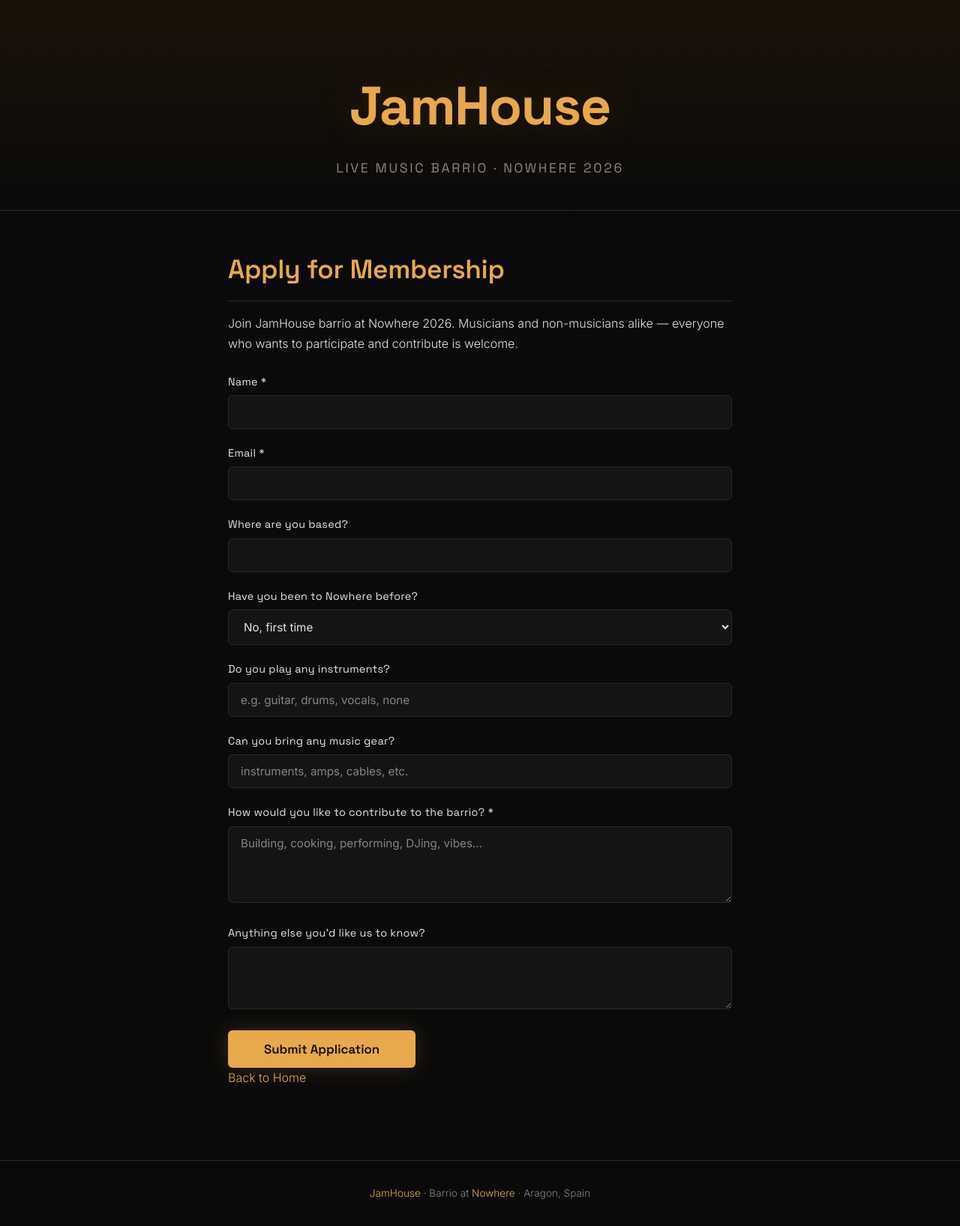
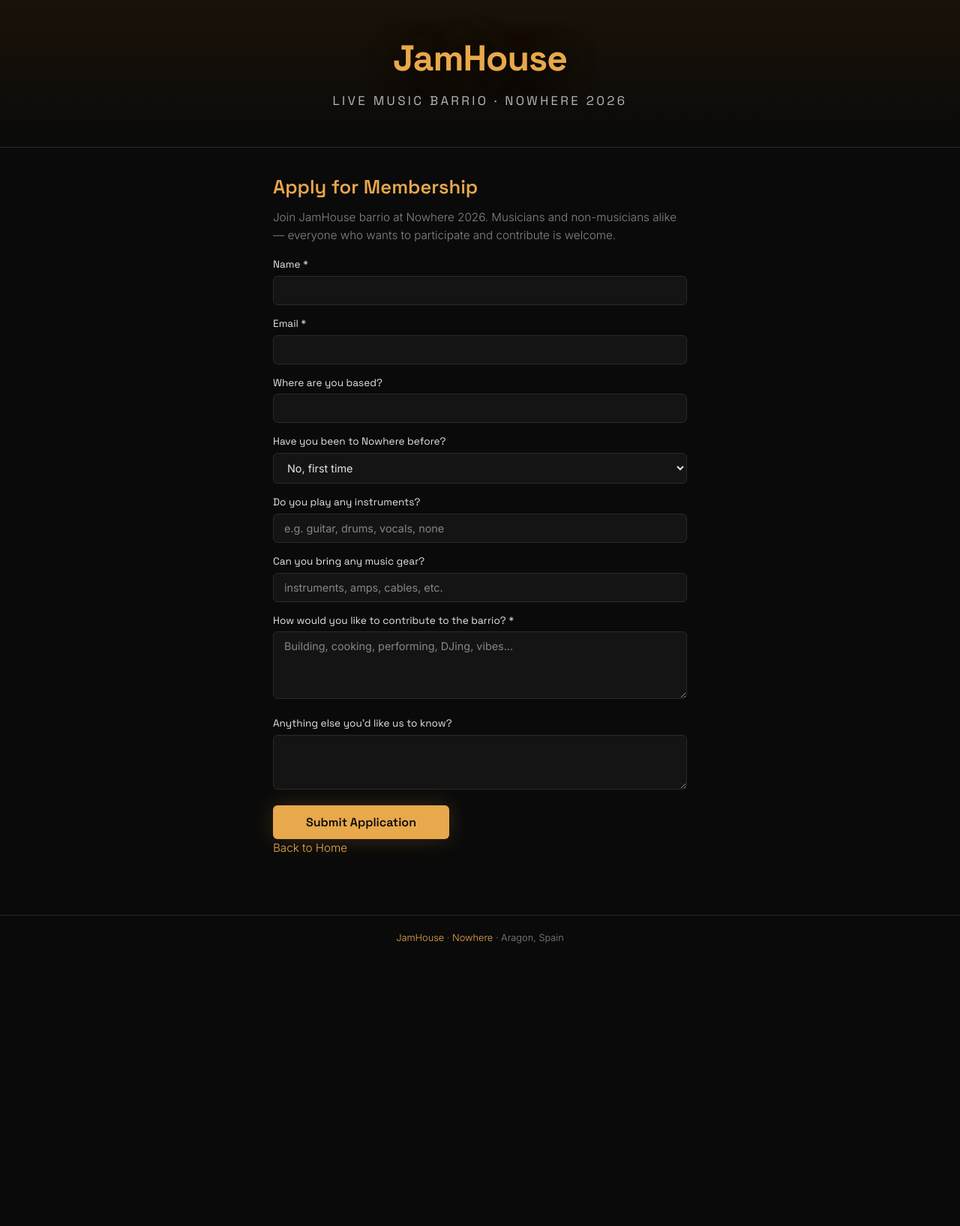
Before and after one commit to jamhousebarrio/jamhousebarrio.github.io, a Jekyll site: the page built from apply.md, in a window 1280 px wide. Shown: the whole page at 75% size. Built offline with Jekyll 4.4.1, drawn with Linux system fonts in a browser that asks for light colours; after the commit the page ends 1281 px from its top, so only the background shows below that.

Commit message:
Single-page hero with background image, responsive layout

```diff
--- a/_layouts/default.html
+++ b/_layouts/default.html
@@ -20,130 +20,161 @@
       --body: Inter, sans-serif;
     }
     * { margin: 0; padding: 0; box-sizing: border-box; }
-    html { scroll-behavior: smooth; }
+    html { scroll-behavior: smooth; font-size: 16px; }
     body {
       font-family: var(--body);
       background: var(--bg);
       color: var(--text);
       font-weight: 300;
-      line-height: 1.7;
+      line-height: 1.6;
       min-height: 100vh;
     }
-    .hero {
+    /* ---- HOME PAGE ---- */
+    .page-home .hero {
+      position: relative;
+      min-height: 100vh;
+      display: flex;
+      flex-direction: column;
+      justify-content: center;
+      align-items: center;
       text-align: center;
-      padding: 80px 24px 40px;
-      background: linear-gradient(180deg, #1a1208 0%, var(--bg) 100%);
-      border-bottom: 1px solid var(--border);
+      overflow: hidden;
+    }
+    .hero-bg {
+      position: absolute;
+      inset: 0;
+      background: url('/images/hero.jpg') center center / cover no-repeat;
+      filter: brightness(0.35);
+      z-index: 0;
+    }
+    .hero-content {
+      position: relative;
+      z-index: 1;
+      padding: 40px 24px;
+      max-width: 700px;
     }
     .hero-title {
       font-family: var(--heading);
-      font-size: clamp(2.5rem, 8vw, 4.5rem);
+      font-size: clamp(3rem, 10vw, 5.5rem);
       font-weight: 700;
       letter-spacing: -0.02em;
       color: var(--accent);
-      text-shadow: 0 0 60px var(--accent-glow);
-      margin-bottom: 8px;
+      text-shadow: 0 0 80px var(--accent-glow), 0 2px 40px rgba(0,0,0,0.8);
+      margin-bottom: 4px;
     }
     .hero-sub {
       font-family: var(--heading);
-      font-size: clamp(0.9rem, 2.5vw, 1.1rem);
+      font-size: clamp(0.85rem, 2.5vw, 1.05rem);
       font-weight: 400;
-      color: var(--text-muted);
-      letter-spacing: 0.15em;
+      color: rgba(255,255,255,0.7);
+      letter-spacing: 0.2em;
       text-transform: uppercase;
+      margin-bottom: 24px;
     }
-    .container {
-      max-width: 720px;
-      margin: 0 auto;
-      padding: 0 24px;
+    .hero-desc {
+      font-size: clamp(0.95rem, 2vw, 1.1rem);
+      color: rgba(255,255,255,0.85);
+      margin-bottom: 32px;
+      line-height: 1.7;
     }
-    .content {
-      padding: 48px 0 80px;
+    .hero-features {
+      display: grid;
+      grid-template-columns: 1fr 1fr;
+      gap: 10px;
+      margin-bottom: 32px;
+      text-align: left;
     }
-    h1, h2, h3 {
-      font-family: var(--heading);
-      font-weight: 600;
-      letter-spacing: -0.01em;
+    .hero-features .feat {
+      padding: 10px 14px;
+      background: rgba(255,255,255,0.07);
+      backdrop-filter: blur(8px);
+      border: 1px solid rgba(255,255,255,0.1);
+      border-radius: 8px;
+      font-size: 0.85rem;
+      color: rgba(255,255,255,0.9);
     }
-    .content h1 {
-      font-size: 2.2rem;
+    .hero-features .feat strong {
       color: var(--accent);
-      margin-bottom: 16px;
-      padding-bottom: 12px;
-      border-bottom: 1px solid var(--border);
+      font-weight: 500;
     }
-    .content h2 {
-      font-size: 1.4rem;
-      color: var(--text);
-      margin-top: 48px;
-      margin-bottom: 16px;
-    }
-    .content p {
-      margin-bottom: 16px;
-      color: var(--text);
-    }
-    .content a {
-      color: var(--accent);
-      text-decoration: none;
-      border-bottom: 1px solid transparent;
-      transition: border-color 0.2s;
-    }
-    .content a:hover {
-      border-bottom-color: var(--accent);
-    }
-    .content strong { font-weight: 500; color: #fff; }
-    .content ul {
-      list-style: none;
-      padding: 0;
-      margin-bottom: 16px;
-    }
-    .content ul li {
-      padding: 12px 16px;
-      margin-bottom: 8px;
-      background: var(--surface);
-      border: 1px solid var(--border);
-      border-radius: 8px;
-      transition: border-color 0.2s;
-    }
-    .content ul li:hover {
-      border-color: var(--accent);
-    }
-    .content hr {
-      border: none;
-      border-top: 1px solid var(--border);
-      margin: 40px 0;
-    }
-    /* CTA button */
-    .content a[href="apply"],
-    .content a[href="/apply"] {
+    .hero-cta {
       display: inline-block;
-      padding: 14px 40px;
+      padding: 14px 44px;
       background: var(--accent);
       color: var(--bg);
       font-family: var(--heading);
       font-weight: 600;
       font-size: 1.05rem;
       border-radius: 6px;
-      border-bottom: none;
+      text-decoration: none;
       transition: transform 0.2s, box-shadow 0.2s;
-      box-shadow: 0 0 30px var(--accent-glow);
+      box-shadow: 0 0 40px var(--accent-glow);
+      margin-bottom: 16px;
     }
-    .content a[href="apply"]:hover,
-    .content a[href="/apply"]:hover {
+    .hero-cta:hover {
       transform: translateY(-2px);
-      box-shadow: 0 0 50px var(--accent-glow);
-      border-bottom: none;
+      box-shadow: 0 0 60px var(--accent-glow);
     }
-    /* Form styles */
-    form { margin-top: 24px; }
+    .hero-info {
+      font-size: 0.8rem;
+      color: rgba(255,255,255,0.4);
+      margin-top: 8px;
+    }
+    .hero-info a { color: var(--accent); text-decoration: none; }
+    .scroll-arrow {
+      position: absolute;
+      bottom: 24px;
+      left: 50%;
+      transform: translateX(-50%);
+      z-index: 1;
+      color: rgba(255,255,255,0.3);
+      font-size: 1.5rem;
+      animation: bounce 2s infinite;
+      text-decoration: none;
+    }
+    @keyframes bounce {
+      0%, 100% { transform: translateX(-50%) translateY(0); }
+      50% { transform: translateX(-50%) translateY(8px); }
+    }
+    /* ---- FORM PAGE ---- */
+    .page-form .hero-compact {
+      text-align: center;
+      padding: 40px 24px 24px;
+      background: linear-gradient(180deg, #1a1208 0%, var(--bg) 100%);
+      border-bottom: 1px solid var(--border);
+    }
+    .page-form .hero-compact .hero-title {
+      font-size: clamp(2rem, 6vw, 3rem);
+    }
+    .container {
+      max-width: 600px;
+      margin: 0 auto;
+      padding: 0 24px;
+    }
+    .content { padding: 32px 0 60px; }
+    .content h1 {
+      font-family: var(--heading);
+      font-size: 1.6rem;
+      font-weight: 600;
+      color: var(--accent);
+      margin-bottom: 8px;
+    }
+    .content p {
+      margin-bottom: 16px;
+      color: var(--text-muted);
+      font-size: 0.95rem;
+    }
+    .content a { color: var(--accent); text-decoration: none; }
+    .content a:hover { text-decoration: underline; }
+    /* Form */
+    form { margin-top: 16px; }
     form label {
       display: block;
       font-family: var(--heading);
       font-weight: 500;
-      font-size: 0.9rem;
+      font-size: 0.85rem;
       color: var(--text);
-      margin-bottom: 6px;
-      letter-spacing: 0.02em;
+      margin-bottom: 4px;
     }
     form input[type="text"],
     form input[type="email"],
@@ -151,14 +182,14 @@
     form textarea {
       width: 100% !important;
       max-width: 100% !important;
-      padding: 12px 16px !important;
-      margin-bottom: 20px !important;
+      padding: 10px 14px !important;
+      margin-bottom: 14px !important;
       background: var(--surface) !important;
       border: 1px solid var(--border) !important;
       border-radius: 6px !important;
       color: var(--text) !important;
       font-family: var(--body) !important;
-      font-size: 0.95rem !important;
+      font-size: 0.9rem !important;
       transition: border-color 0.2s !important;
     }
     form input:focus,
@@ -168,17 +199,16 @@
       border-color: var(--accent) !important;
       box-shadow: 0 0 0 3px var(--accent-glow) !important;
     }
-    form select { cursor: pointer; }
-    form textarea { resize: vertical; min-height: 80px; }
+    form textarea { resize: vertical; min-height: 60px; }
     form button[type="submit"] {
-      padding: 14px 48px !important;
+      padding: 12px 44px !important;
       background: var(--accent) !important;
       color: var(--bg) !important;
       border: none !important;
       border-radius: 6px !important;
       font-family: var(--heading) !important;
       font-weight: 600 !important;
-      font-size: 1.05rem !important;
+      font-size: 1rem !important;
       cursor: pointer !important;
       transition: transform 0.2s, box-shadow 0.2s !important;
       box-shadow: 0 0 30px var(--accent-glow) !important;
@@ -188,22 +218,45 @@
       box-shadow: 0 0 50px var(--accent-glow) !important;
     }
     form br { display: none; }
-    form ::placeholder {
-      color: var(--text-muted) !important;
-      opacity: 1;
-    }
+    form ::placeholder { color: var(--text-muted) !important; opacity: 1; }
     footer {
       text-align: center;
-      padding: 32px 24px;
+      padding: 20px 24px;
       border-top: 1px solid var(--border);
       color: var(--text-muted);
-      font-size: 0.85rem;
+      font-size: 0.8rem;
     }
     footer a { color: var(--accent); text-decoration: none; }
+    /* Hide markdown-generated content on home page — we use hero instead */
+    .page-home .content { display: none; }
+    /* Responsive */
+    @media (max-width: 500px) {
+      .hero-features { grid-template-columns: 1fr; }
+      .hero-content { padding: 24px 16px; }
+    }
   </style>
 </head>
-<body>
-  <header class="hero">
+<body class="{{ page.body_class }}">
+  {% if page.body_class == "page-home" %}
+  <section class="hero">
+    <div class="hero-bg"></div>
+    <div class="hero-content">
+      <div class="hero-title">JamHouse</div>
+      <div class="hero-sub">Live Music Barrio &middot; Nowhere 2026</div>
+      <p class="hero-desc">3rd year cooking up musical adventures in the Spanish desert. Impromptu concerts, jam sessions, group singalongs, and harmonious chaos on the playa.</p>
+      <div class="hero-features">
+        <div class="feat"><strong>Open Stage</strong> — grab an instrument and play</div>
+        <div class="feat"><strong>Gear Provided</strong> — amps, drums, guitars, mics</div>
+        <div class="feat"><strong>Singalongs</strong> — everyone can sing, yes even you</div>
+        <div class="feat"><strong>Kid-Friendly</strong> — little ones welcome during the day</div>
+      </div>
+      <a href="/apply" class="hero-cta">Apply for Membership</a>
+      <div class="hero-info">Aragon, Spain &middot; July 2026 &middot; <a href="https://goingnowhere.org">goingnowhere.org</a></div>
+      <div class="hero-info" style="margin-top:12px"><a href="mailto:jamhousebarrio@gmail.com">jamhousebarrio@gmail.com</a></div>
+    </div>
+  </section>
+  {% else %}
+  <header class="hero-compact">
     <a href="/" style="text-decoration:none">
       <div class="hero-title">JamHouse</div>
     </a>
@@ -215,7 +268,8 @@
     </div>
   </main>
   <footer>
-    <a href="/">JamHouse</a> &middot; Barrio at <a href="https://goingnowhere.org">Nowhere</a> &middot; Aragon, Spain
+    <a href="/">JamHouse</a> &middot; <a href="https://goingnowhere.org">Nowhere</a> &middot; Aragon, Spain
   </footer>
+  {% endif %}
 </body>
 </html>
```
Also changed, not shown: apply.md (+1 -0 lines), index.md (+1 -0 lines).
